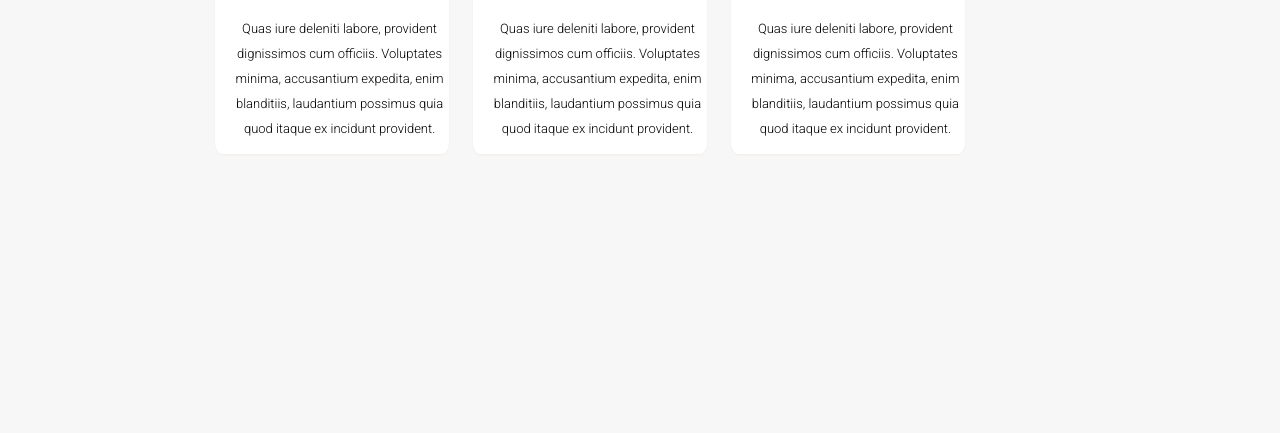
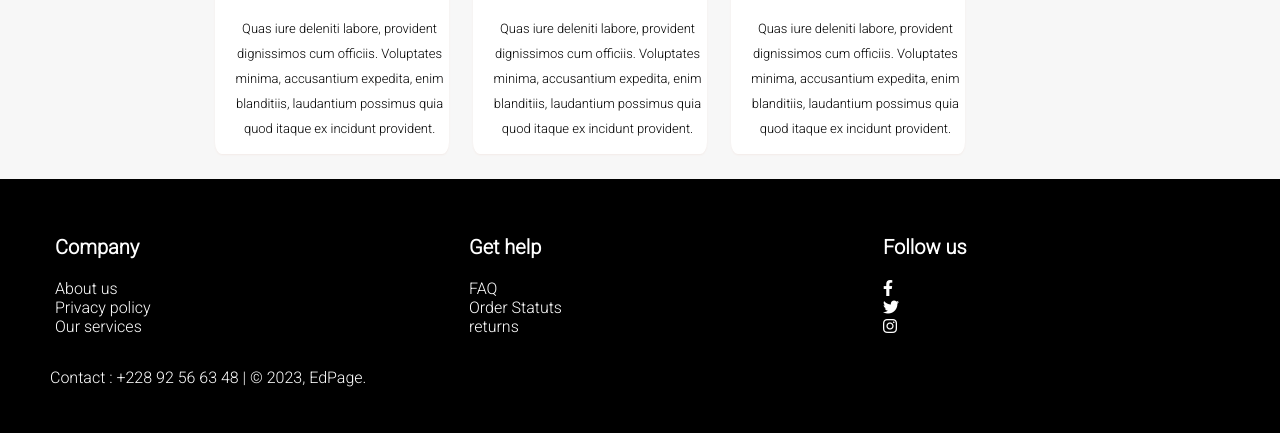
Before and after one commit to Samridr/EdPage, a plain HTML site: page index.html in a window 1280 px wide. Shown: the part 1556-1989 px from the top of the page. Before the commit the page ends 1735 px from the top, so only its background shows below. Drawn offline with Linux system fonts and the light colour scheme.

Commit message:
ajout de pied de page

```diff
--- a/index.html
+++ b/index.html
@@ -5,6 +5,7 @@
     <meta name="viewport" content="width=device-width, initial-scale=1.0">
     <title>Edpage</title>
     <link rel="stylesheet" href="style.css">
+    <link rel="stylesheet" href="https://cdnjs.cloudflare.com/ajax/libs/font-awesome/6.3.0/css/all.min.css">
 </head>
 <body>
     <header>
@@ -123,6 +124,44 @@
         </div>
     </main>
 
+<footer class="footer">
+    <div class="footer-container">
+        <div class="footer-row">
+            <div class="footer-column">
+                <h4>Company</h4>
+                <ul>
+                    <li>About us</li>
+                    <li>Privacy policy</li>
+                    <li>Our services</li>
+                </ul>
+            </div>
+
+            <div class="footer-column">
+                <h4>Get help</h4>
+                <ul>
+                    <li>FAQ</li>
+                    <li>Order Statuts</li>
+                    <li>returns</li>
+                </ul>
+            </div>
+
+            <div class="footer-column">
+                <h4>Follow us</h4>
+                <ul>
+                    <li><i class="fab fa-facebook-f"></i></li>
+                    <li><i class="fab fa-twitter"></i></li>
+                    <li><i class="fab fa-instagram"></i></li>
+                </ul>
+            </div>
+
+
+        </div>
+
+    </div>
+    <p class="contact">Contact : +228 92 56 63 48 | &copy; 2023, EdPage.</p>
+
+
+</footer>
 
 
 </body>
--- a/style.css
+++ b/style.css
@@ -12,6 +12,7 @@ body{
 
 }
 
+/* header */
 .title {
     font-size: 40px;
     font-family: 'Roboto', sans-serif;
@@ -178,6 +179,7 @@ header a{
     margin-bottom: 30px;
 }
 
+/* Partie principale */
 main{
     width: 780px;
     margin: auto;
@@ -223,6 +225,45 @@ main{
     border-radius: 3% 3% 0 0;
 }
 
+/* footer */
+footer{
+    background-color: black;
+    color: white;
+    padding: 30px 0;
+}
+
+.footer-row{
+    display: flex;
+    flex-wrap: wrap;
+}
+
+.footer-column{
+    width: 30%;
+    padding: 0 15px;
+}
+
+.footer-column h4{
+    font-size: 20px;
+    margin-bottom: 20px;
+    margin-left: 40px;
+}
+
+.footer-container{
+    max-width: 1440px;
+    margin: auto;
+
+}
+
+.footer-container .footer-row .footer-column ul{
+    list-style: none;
+}
+
+.contact{
+    margin-left: 50px;
+}
+
+
+/* Controle de tablette */
 @media screen and (max-width: 992px) {
     header .image {
         position: absolute;
@@ -242,9 +283,15 @@ main{
         background-color: white;
     }
 
+    .footer-column{
+        width: 50%;
+        margin-bottom: 30px;
+    }
+
 
 }
 
+/* Controle de mobile */
 @media  screen and (max-width: 768px ) {
     header .image {
         position: absolute;
@@ -283,4 +330,15 @@ main{
         margin-left: 350px;
     }
 
+    footer{
+        background-color: black;
+        color: white;
+        width: 900px;
+    }
+
+    .footer-column{
+        width: 35%;
+        margin-bottom: 30px;
+    }
+
 }
```
